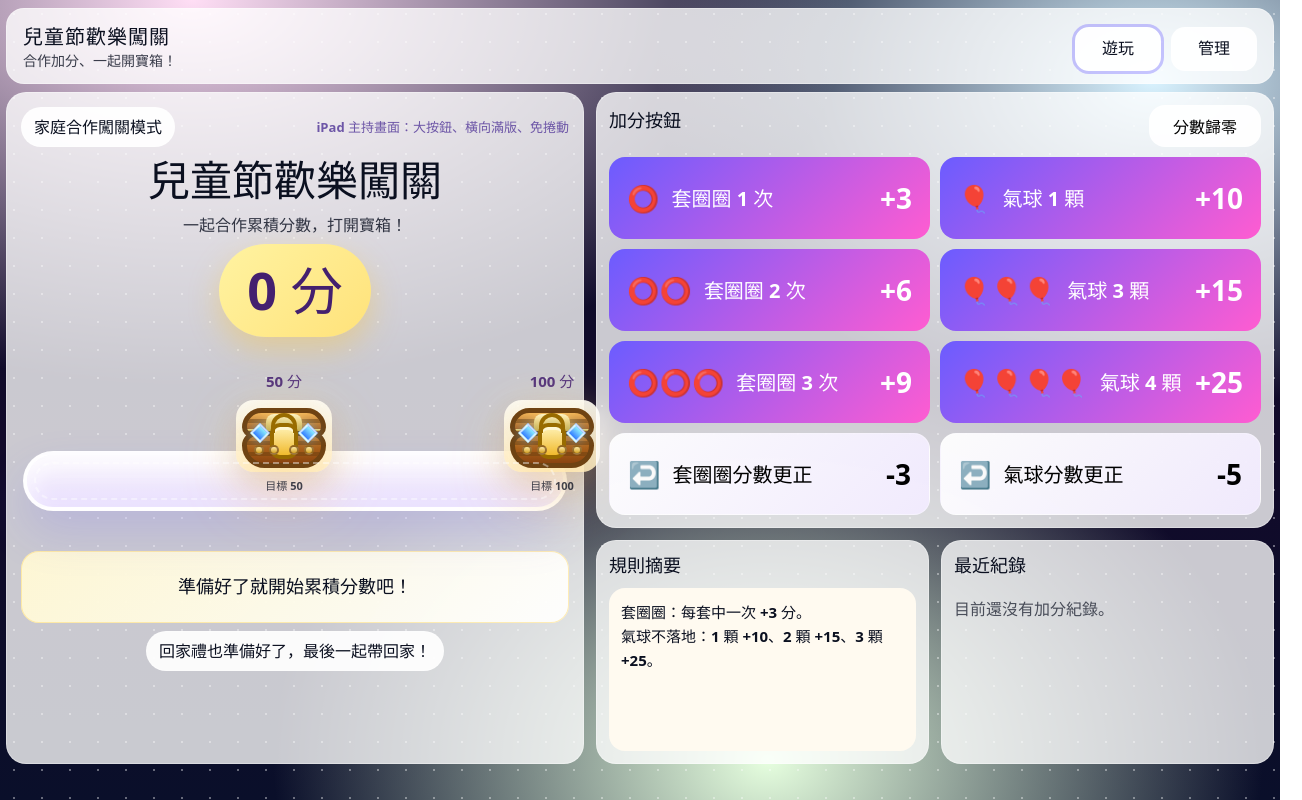
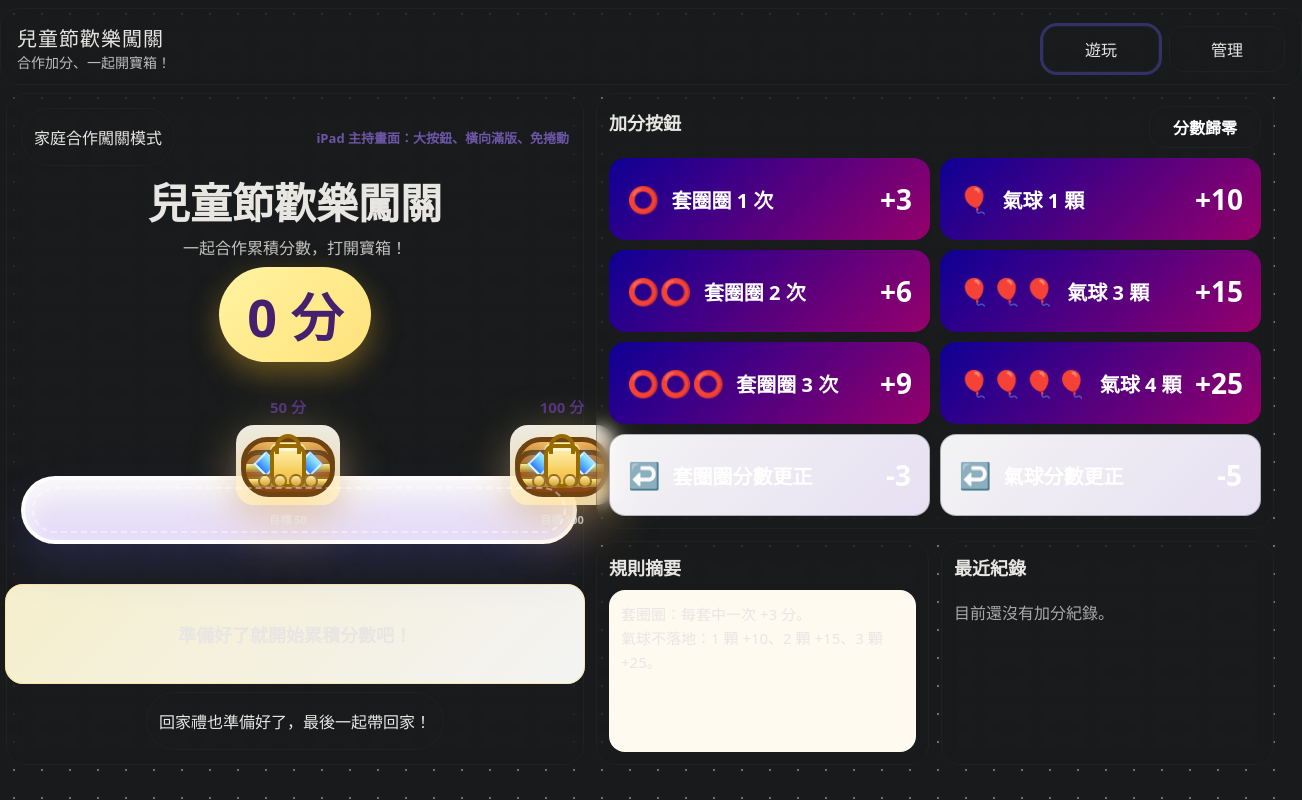
Before and after one commit to Tia2007/treasure-code-quest, a React (Vite) app: page /#/play in a window 1280 px wide. Shown: the whole page, 1302 px wide, since content can reach past the window. Built offline with nearby package versions, Linux system fonts and the light colour scheme.

Commit message:
Update index.css

```diff
--- a/src/index.css
+++ b/src/index.css
@@ -1,5 +1,5 @@
 
-:root {
+/* :root {
   --text: #0b1020;
   --card: rgba(255, 255, 255, 0.78);
   --card-strong: rgba(255, 255, 255, 0.92);
@@ -8,7 +8,41 @@
   --accent: #6b5cff;
   --accent2: #ff5cd1;
   --good: #27c36a;
-  --bad: #ff4d6d;
+  --bad: #ff4d6d; */
+
+html,
+body,
+#root {
+  margin: 0;
+  min-height: 100%;
+  background: var(--bg);
+  color: var(--text);
+}
+
+:root {
+  --bg: #181a1b;
+  --bg-elevated: #1e2021;
+  --panel: rgba(24, 26, 27, 0.78);
+  --panel-strong: rgba(24, 26, 27, 0.92);
+
+  --text: #e8e6e3;
+  --text-soft: #dad7d2;
+  --text-muted: #b2aba1;
+  --link: #3391ff;
+
+  --border: rgba(48, 52, 54, 0.32);
+  --border-strong: rgba(133, 123, 109, 0.18);
+
+  --accent: #0e0095;
+  --accent2: #95006b;
+
+  --good: #27c36a;
+  --bad: #9e001c;
+
+  color: var(--text);
+  color-scheme: dark;
+  font-family: ui-rounded, system-ui, -apple-system, "Segoe UI", Roboto, Arial, sans-serif;
+}
 
   font-family: ui-rounded, system-ui, -apple-system, Segoe UI, Roboto, Arial,
     sans-serif;
```
